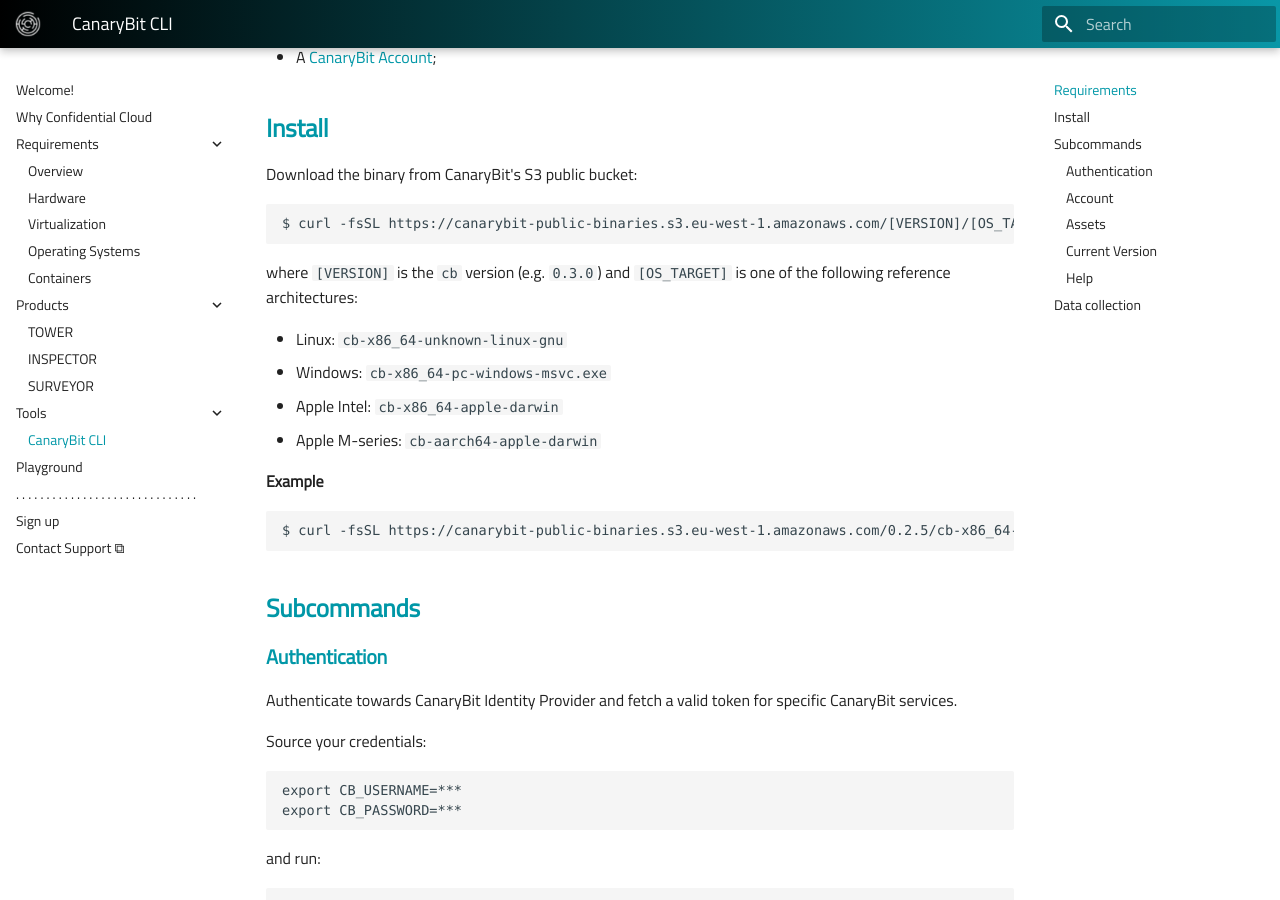
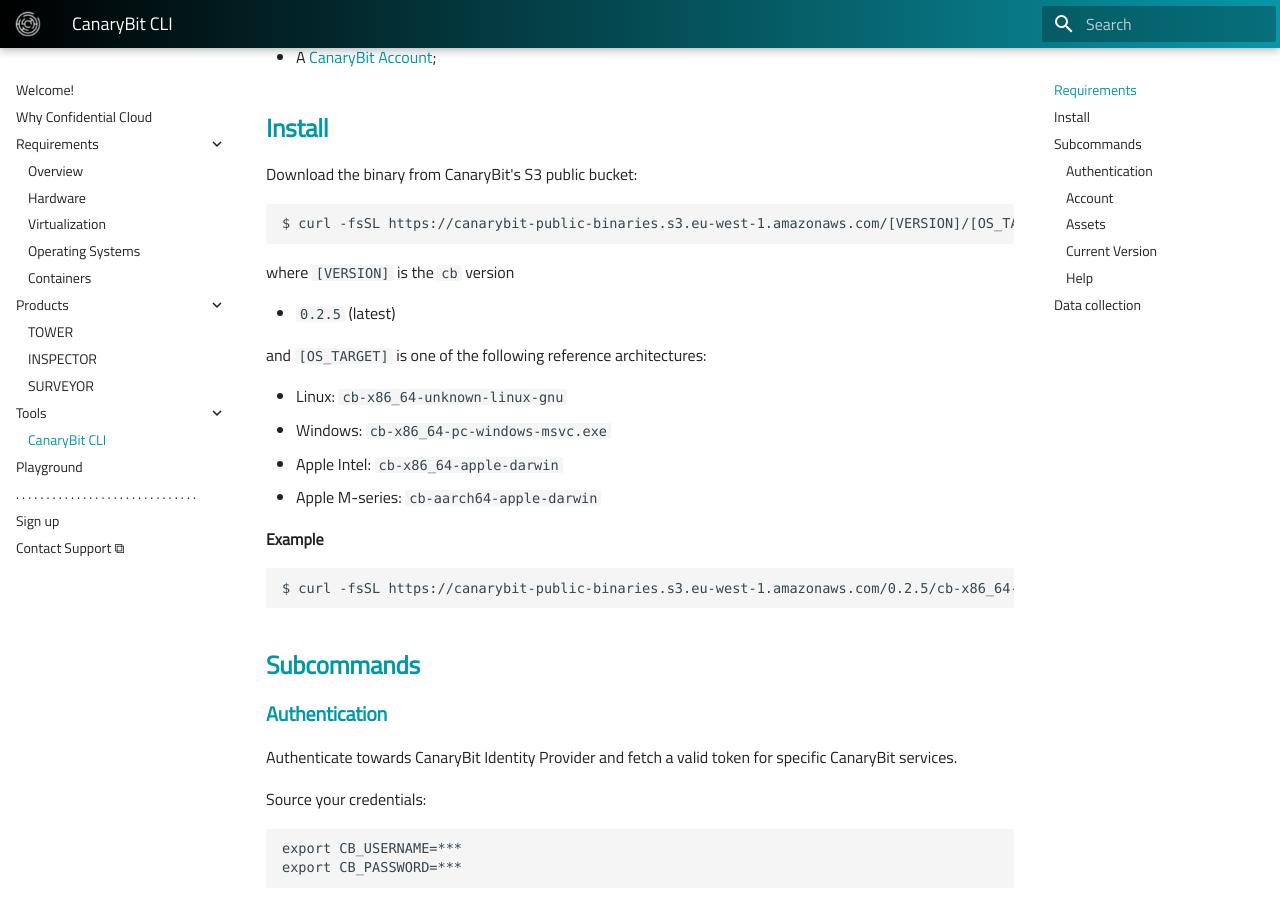
Before and after one commit to canarybit/cc-docs, an MkDocs documentation site: the page built from docs/tools/cli.md, in a window 1280 px wide and 900 px high, scrolled down 397 px. Built offline with MkDocs 1.6.1 and Material for MkDocs 9.7.7, drawn with Linux system fonts in a browser that asks for light colours.

Commit message:
General improvements

````diff
--- a/docs/tools/cli.md
+++ b/docs/tools/cli.md
@@ -18,7 +18,11 @@
 $ curl -fsSL https://canarybit-public-binaries.s3.eu-west-1.amazonaws.com/[VERSION]/[OS_TARGET] -o cb
 ```
 
-where `[VERSION]` is the `cb` version (e.g. `0.3.0`) and `[OS_TARGET]` is one of the following reference architectures:
+where `[VERSION]` is the `cb` version
+
+- `0.2.5` (latest)
+
+and `[OS_TARGET]` is one of the following reference architectures:
 
 - Linux: `cb-x86_64-unknown-linux-gnu`
 - Windows: `cb-x86_64-pc-windows-msvc.exe`
````
